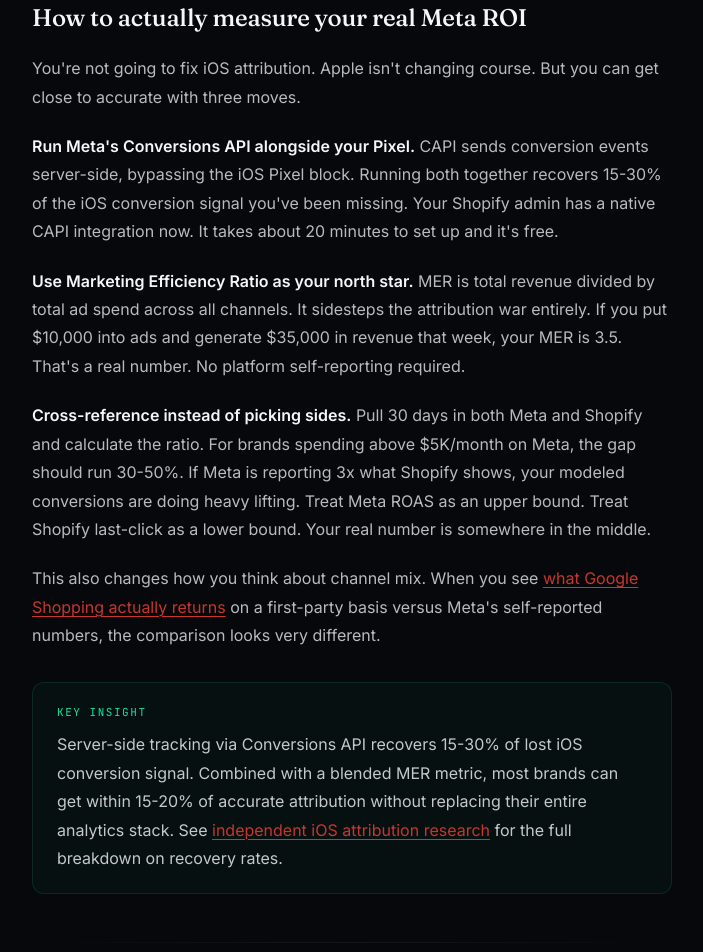
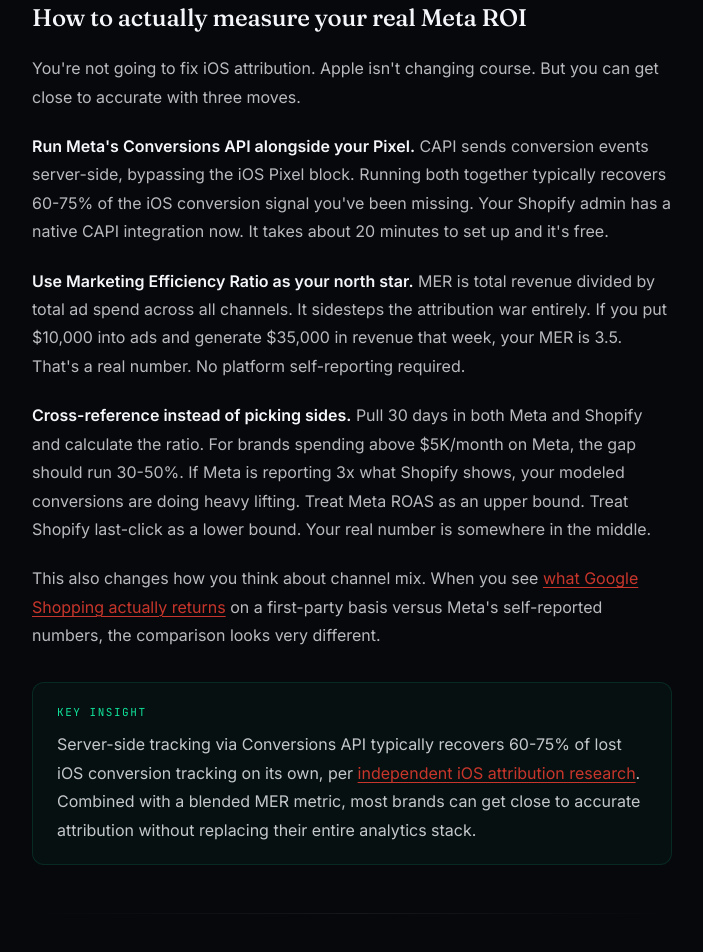
Before and after one commit to dustyboy-23/ventiscale-site, a Next.js app: page /blog/meta-attribution-broken-ios-shopify-2026 in a window 1280 px wide. Shown: the part 5160-6112 px from the top of the page, without its empty margins (288-991 px from the left). Built offline with nearby package versions, Linux system fonts and the light colour scheme; no server answers.

Commit message:
Blog sweep: remove unsourced stats (batch 17)

```diff
--- a/app/(marketing)/blog/meta-attribution-broken-ios-shopify-2026/page.tsx
+++ b/app/(marketing)/blog/meta-attribution-broken-ios-shopify-2026/page.tsx
@@ -417,10 +417,10 @@
           <p>
             <strong>Run Meta&apos;s Conversions API alongside your Pixel.</strong>{" "}
             CAPI sends conversion events server-side, bypassing the iOS Pixel
-            block. Running both together recovers 15-30% of the iOS conversion
-            signal you&apos;ve been missing. Your Shopify admin has a native
-            CAPI integration now. It takes about 20 minutes to set up and
-            it&apos;s free.
+            block. Running both together typically recovers 60-75% of the iOS
+            conversion signal you&apos;ve been missing. Your Shopify admin has
+            a native CAPI integration now. It takes about 20 minutes to set up
+            and it&apos;s free.
           </p>
           <p>
             <strong>Use Marketing Efficiency Ratio as your north star.</strong>{" "}
@@ -450,18 +450,18 @@
           <div className="blog-callout">
             <div className="callout-label">Key insight</div>
             <p>
-              Server-side tracking via Conversions API recovers 15-30% of lost
-              iOS conversion signal. Combined with a blended MER metric, most
-              brands can get within 15-20% of accurate attribution without
-              replacing their entire analytics stack. See{" "}
+              Server-side tracking via Conversions API typically recovers
+              60-75% of lost iOS conversion tracking on its own, per{" "}
               <a
                 href="https://www.get-ryze.ai/blog/meta-ads-ios-tracking-issues-fix-attribution"
                 target="_blank"
                 rel="noopener noreferrer"
               >
                 independent iOS attribution research
-              </a>{" "}
-              for the full breakdown on recovery rates.
+              </a>
+              . Combined with a blended MER metric, most brands can get close
+              to accurate attribution without replacing their entire analytics
+              stack.
             </p>
           </div>
 
```
